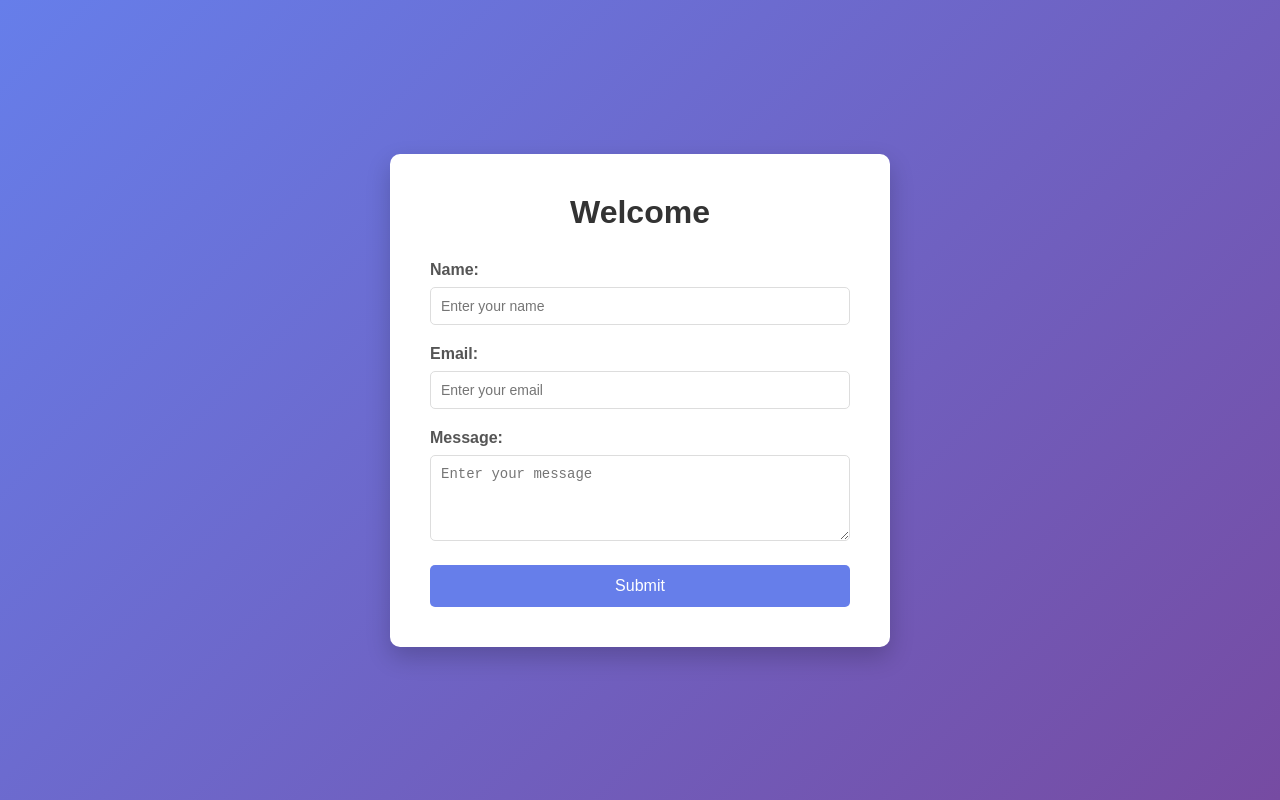
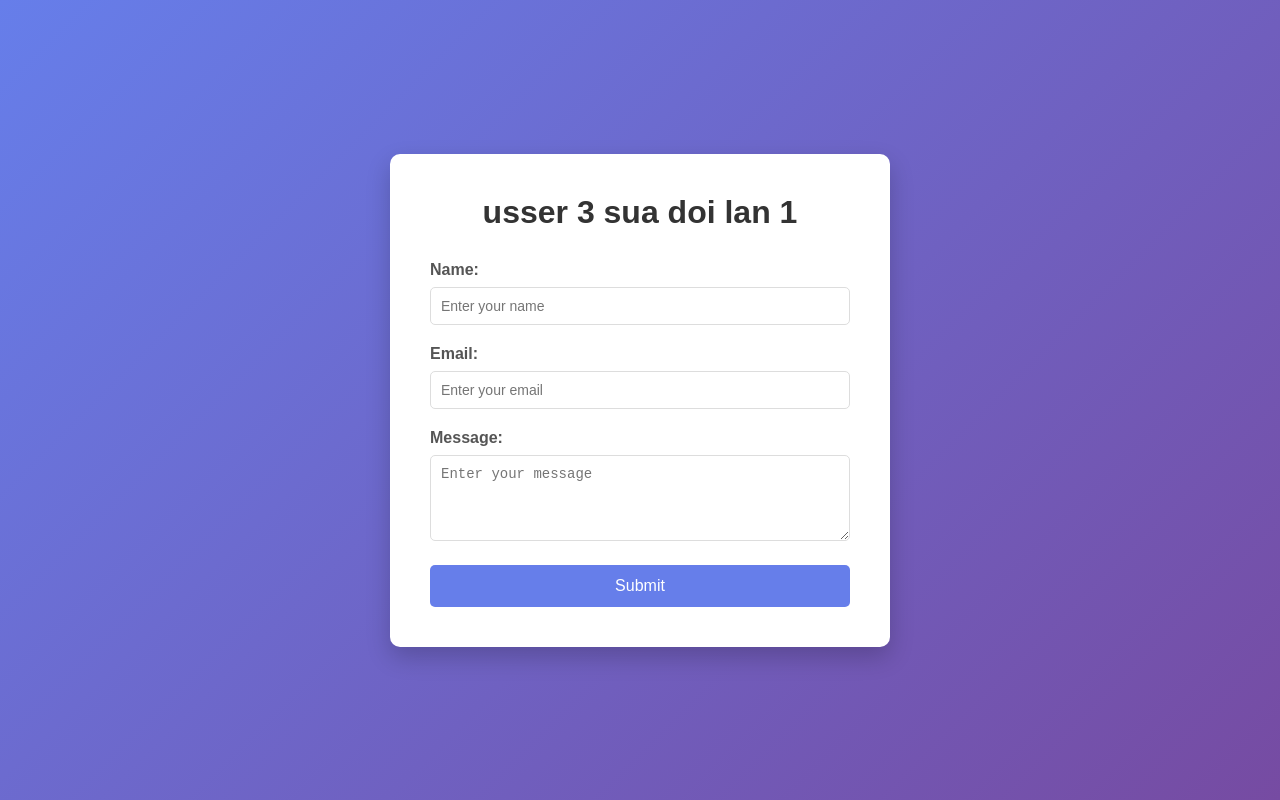
Before and after one commit to hoang-IT-eng/thuc-hanh-nang-cao, a plain HTML site: page index.html in a window 1280 px wide. Drawn offline with Linux system fonts and the light colour scheme.

Commit message:
user 3 update h1

```diff
--- a/index.html
+++ b/index.html
@@ -73,7 +73,7 @@
 </head>
 <body>
     <div class="container">
-        <h1>Welcome</h1>
+        <h1>usser 3 sua doi lan 1</h1>
         <form>
             <div class="form-group">
                 <label for="name">Name:</label>
```
